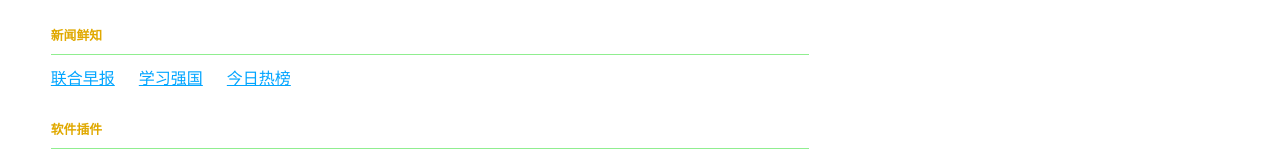
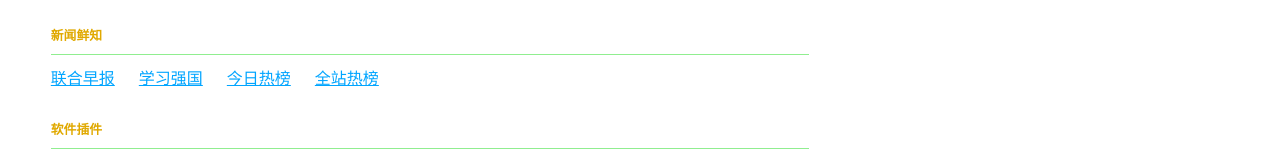
Before and after one commit to muhezhi/muhezhi.github.io, a plain HTML site: page ziliudi.html in a window 1280 px wide. Shown: the part 343-503 px from the top of the page. Drawn offline with Linux system fonts and the light colour scheme.

Commit message:
ziliudi.html

```diff
--- a/ziliudi.html
+++ b/ziliudi.html
@@ -99,6 +99,7 @@
 						<a href="https://www.zaobao.com/" class="website-title">联合早报</a>
 						<a href="https://www.xuexi.cn/" class="website-title">学习强国</a>
 						<a href="https://tophub.today/" class="website-title">今日热榜</a>
+						<a href="https://rebang.today/" class="website-title">全站热榜</a>
 		            </div>
 		<h2 class="title">软件插件</h2>
 		            <div class="line"></div>
```
